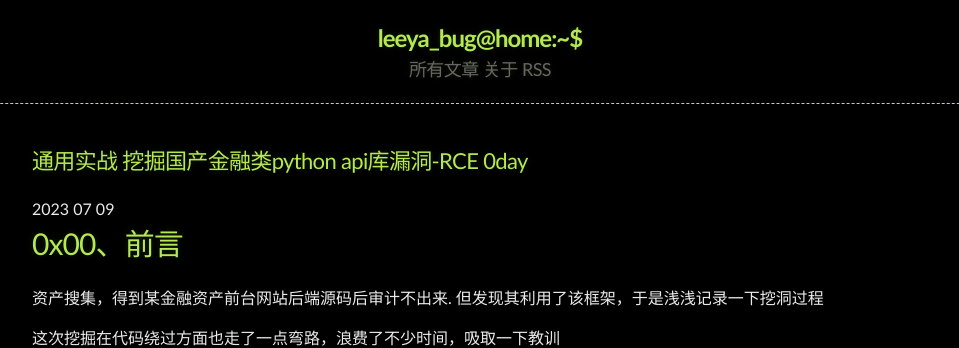
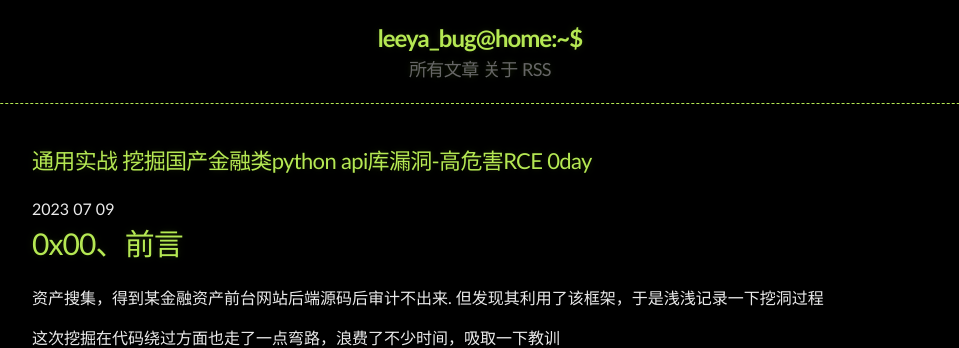
Before and after one commit to Leeyangee/leeyangee.github.io, a Jekyll site: the page built from _posts/2023-07-09-通用实战 挖掘国产金融类python api库漏洞-RCE 0day.md, in a window 1280 px wide and 900 px high. Shown: the top 348 px of the window, without its empty margins (160-1119 px from the left). Built offline with Jekyll 4.4.1, drawn with Linux system fonts in a browser that asks for light colours.

Commit message:
Update 2023-07-09-通用实战 挖掘国产金融类python api库漏洞-RCE 0day.md

```diff
--- a/_posts/2023-07-09-通用实战 挖掘国产金融类python api库漏洞-RCE 0day.md
+++ b/_posts/2023-07-09-通用实战 挖掘国产金融类python api库漏洞-RCE 0day.md
@@ -1,5 +1,5 @@
 ---
-title: 通用实战 挖掘国产金融类python api库漏洞-RCE 0day
+title: 通用实战 挖掘国产金融类python api库漏洞-高危害RCE 0day
 published: true
 ---
 # [](#header-1)0x00、前言
```
